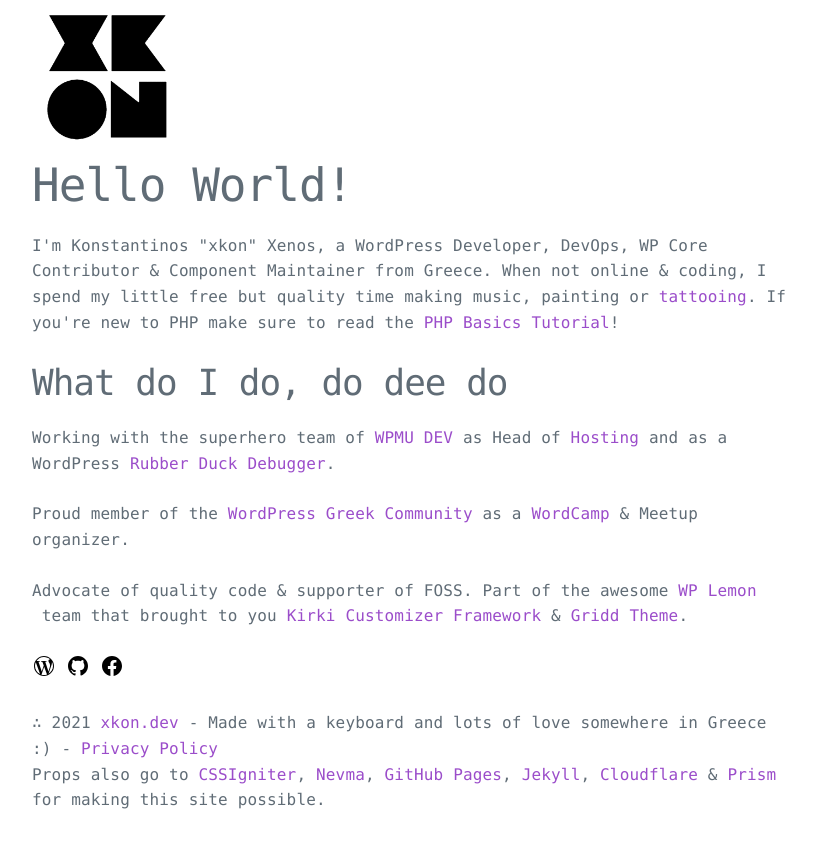
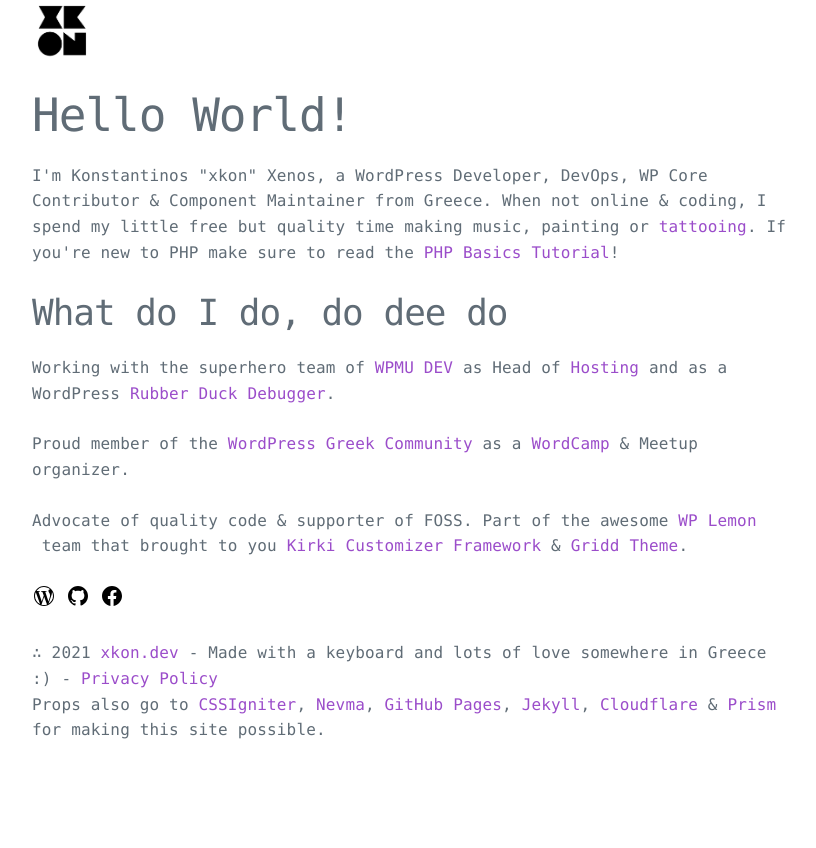
Before and after one commit to mrxkon/mrxkon.github.io, a Jekyll site: the page built from index.html, in a window 1280 px wide. Shown: the top 848 px of the page, without its empty margins (228-1044 px from the left). Built offline with Jekyll 4.4.1, drawn with Linux system fonts in a browser that asks for light colours.

Commit message:
Update header.html

```diff
--- a/_includes/header.html
+++ b/_includes/header.html
@@ -27,6 +27,12 @@
 		<style>
 		body {
 			font-family: ui-monospace,SFMono-Regular,Menlo,Monaco,Consolas,"Liberation Mono","Courier New",monospace;
+		}
+		header img {
+			margin: 0 auto;
+		}
+		main {
+			margin-top: 2rem;
 		}
 		.wrapper .container {
 			max-width: 80rem;
@@ -68,7 +74,7 @@
 		<div class="top-bar"></div>
 		<header class="wrapper">
 			<div class="container">
-				<a href="{{ site.site_url }}"><img width="150" height="150" src="{{ site.site_url }}/images/favicon/favicon.webp" alt="Konstantinos Xenos Logo" /></a>
+				<a href="{{ site.site_url }}"><img width="60" height="60" src="{{ site.site_url }}/images/favicon/favicon.webp" alt="Konstantinos Xenos Logo" /></a>
 			</div>
 		</header>
 		<main id="main" class="wrapper">
```
